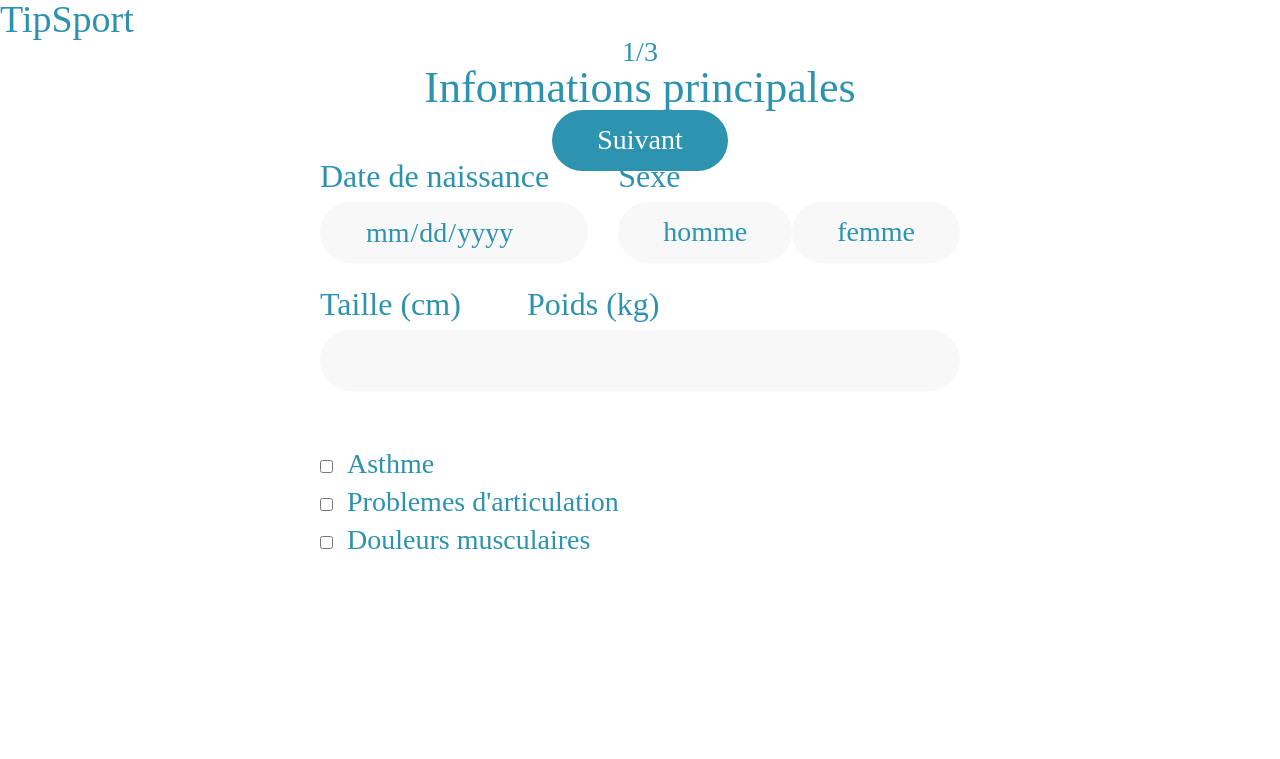
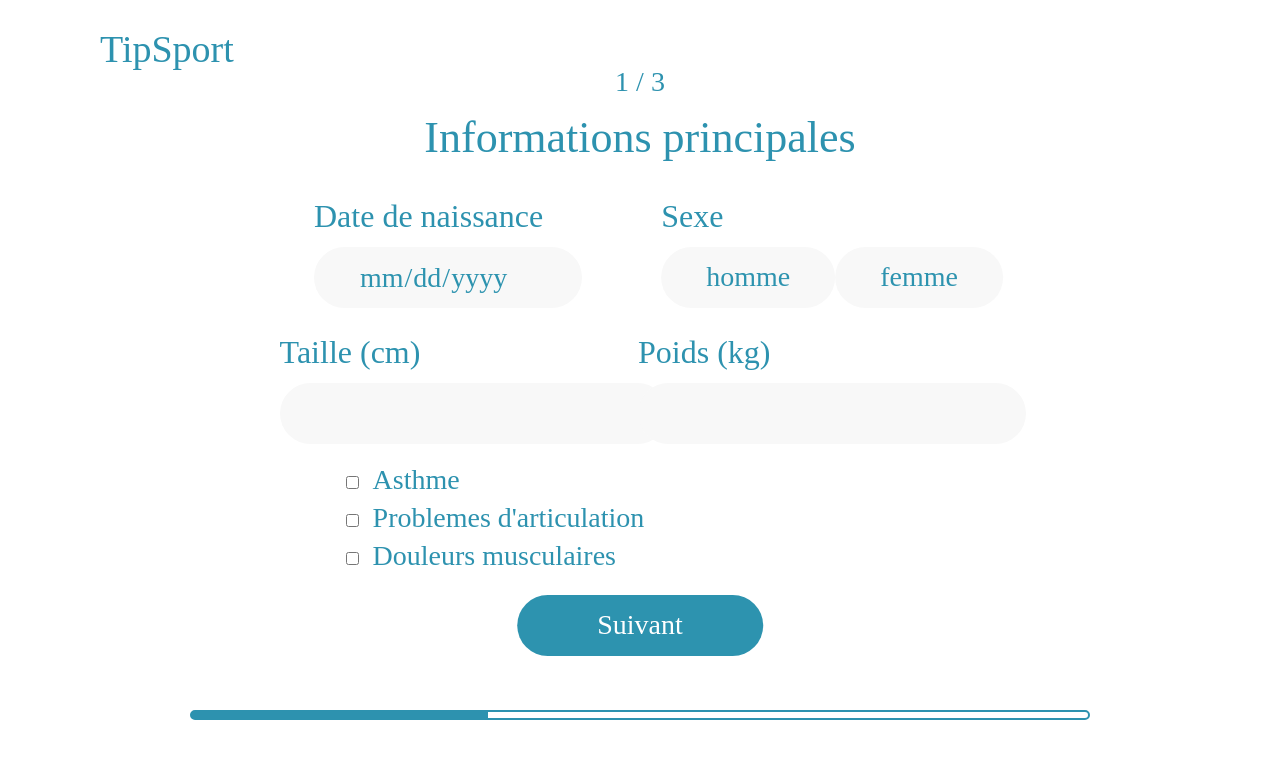
Before and after one commit to eltha9/tips_sport, a PHP site: page / in a window 1280 px wide. Shown: the top 759 px of the page. Run offline with PHP 8.4, Linux system fonts and the light colour scheme; some web fonts are replaced.

Commit message:
progress bar

```diff
--- a/index.html
+++ b/index.html
@@ -14,7 +14,7 @@
             <h1>TipSport</h1>
         </div>
         <div class="titles">
-            <h2 class="gothLight">1/3</h2>
+            <h2 class="gothLight">1 / 3</h2>
             <h3>Informations principales</h3>
         </div>
 
@@ -66,6 +66,12 @@
             <a href=""><button class="gothMed">Suivant</button></a>
         </div>
 
+        <div class="container">
+            <div class="progress">
+                <div class="bar"></div>
+            </div>
+        </div>
+
 
         <script src="scripts/app.js"></script>
     </body>
--- a/styles/style.css
+++ b/styles/style.css
@@ -2,10 +2,6 @@
 bleu: #2D92AF
 gris bouton: #F8F8F8
 */
-@font-face {
-    font-family: "ITC-Avant-Garde-Gothic";
-    src: url(ITC-Avant-Garde-Gothic-LT-Bold.otf);
-}
 
 * {
 	box-sizing: border-box;
@@ -16,8 +12,9 @@ body{
 }
 
 h1{
-    font-family: "ITC-Avant-Garde-Gothic";
+    font-family: "ITC Avant Garde Gothic LT";
     font-size: 2.375rem;
+    margin: 1.875rem 0 0 6.25rem;
 }
 
 h2{
@@ -27,11 +24,15 @@ h2{
 
 h3{
     font-size: 2.75rem;
+    font-family: "ITC Avant Garde Gothic LT";
+    margin-top: 1.25rem;
 }
 
 .titles{
     text-align: center;
 }
+
+/* Fonts thickness */
 
 .gothMed{
     font-family: Gotham;
@@ -45,10 +46,13 @@ h3{
     font-size: 1.75rem;
 }
 
+/* Birth */
+
 .birth{
     position: absolute;
-    top: 20%;
-    left: 25%;
+    top: 25%;
+    left: 35%;
+    transform: translate(-50%);
 }
 
 .birth input{
@@ -60,13 +64,16 @@ h3{
     font-size:1.75rem;
     padding:1rem 2.8125rem;
     height: 3.8rem;
-    margin-top: 0.625rem;
+    margin-top: 0.9375rem;
 }
+
+/* Gender */
 
 .gender{
     position: absolute;
-    top: 20%;
-    right: 25%;
+    top: 25%;
+    left: 65%;
+    transform: translate(-50%);
 }
 
 .gender .ladyMan{
@@ -82,7 +89,7 @@ h3{
     font-size:1.75rem;
     padding:1rem 2.8125rem;
     height: 3.8rem;
-    margin-top: 0.625rem;
+    margin-top: 0.9375rem;
 }
 
 .gender input:hover{
@@ -90,10 +97,18 @@ h3{
     color: white;
 }
 
+.gender input:focus{
+    background: #2D92AF;
+    color: white;
+}
+
+/* Height */
+
 .height{
     position: absolute;
-    top: 36%;
-    left: 25%;
+    top: 42%;
+    left: 37%;
+    transform: translate(-50%);
 }
 
 .height input{
@@ -103,15 +118,18 @@ h3{
     color:#2d93af;
     border-radius:2.625rem;
     font-size:1.75rem;
-    padding:1rem 2.8125rem;
     height: 3.8rem;
-    margin-top: 0.625rem;
+    margin-top: 0.9375rem;
+    padding-left: 2.8125rem;
 }
+
+/* Weight */
 
 .weight{
     position: absolute;
-    top: 36%;
-    right: 25%;
+    top: 42%;
+    left: 65%;
+    transform: translate(-50%);
 }
 
 .weight input{
@@ -121,15 +139,17 @@ h3{
     color:#2d93af;
     border-radius:2.625rem;
     font-size:1.75rem;
-    padding:1rem 2.8125rem;
     height: 3.8rem;
-    margin-top: 0.625rem;
+    margin-top: 0.9375rem;
+    padding-left: 2.8125rem;
 }
+
+/* Problems */
 
 .problems{
     position: absolute;
-    top: 55%;
-    left: 25%;
+    top: 57%;
+    left: 27%;
 }
 
 .problems li {
@@ -139,20 +159,47 @@ h3{
 .problems li label{
     margin-left: 0.625rem;
 }
+
+/* btn "Suivant" */
+
 .next button{
-    /*position: absolute;
-    bottom: 25%;
-    left: 50%;*/
-    margin: 0 auto;
+    position: absolute;
+    bottom: 18%;
+    left: 50%;
+    transform: translate(-50%);
     display:flex;
     cursor:pointer;
     background-color:#2d93af;
     color:#ffffff;
     border-radius:2.625rem;
     font-size:1.75rem;
-    padding:1rem 2.8125rem;
+    padding:1rem 5rem;
     height: 3.8rem;
 }
+
+/* progress bar */
+
+.container {
+    width: 900px;
+    position: absolute;
+    bottom: 10%;
+    right: 50%;
+    transform: translate(50%);
+}
+
+    .progress {
+    height: 10px;
+    border: 2px solid #2D92AF;
+    background-color: #ffffff;
+    border-radius: 25px;
+}
+
+    .progress .bar {
+    width: 33%;
+    height: 100%;
+    background-color: #2D92AF;
+}
+
 
 /* input arrows */
 
```
